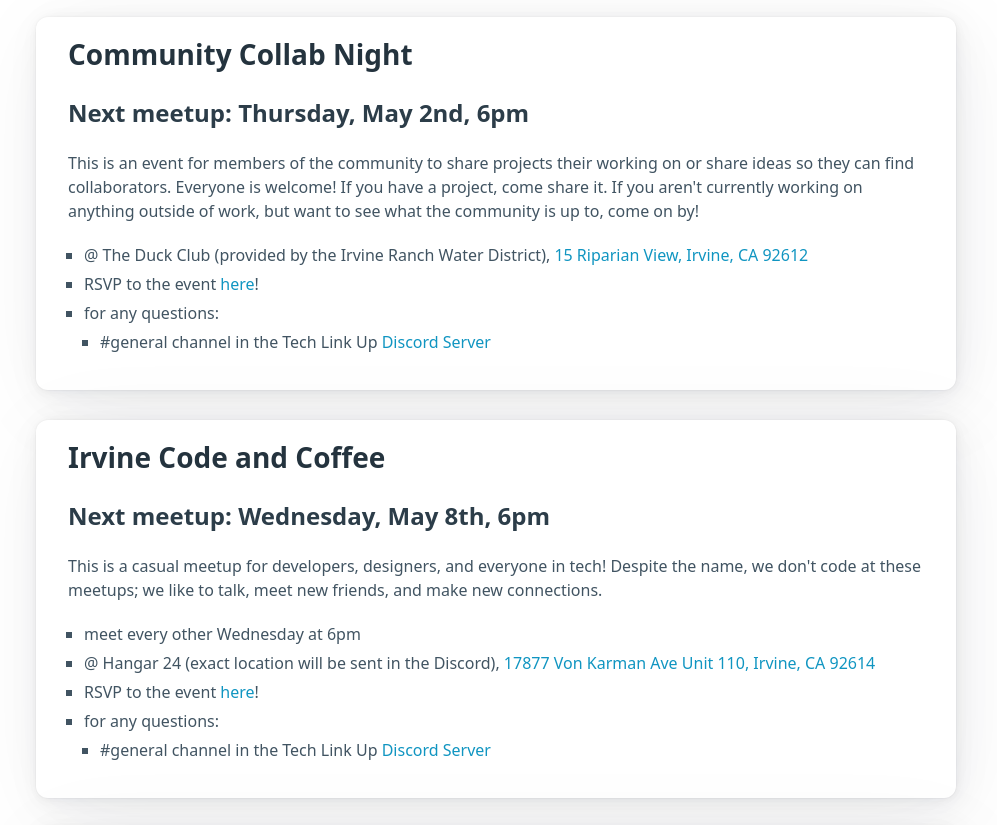
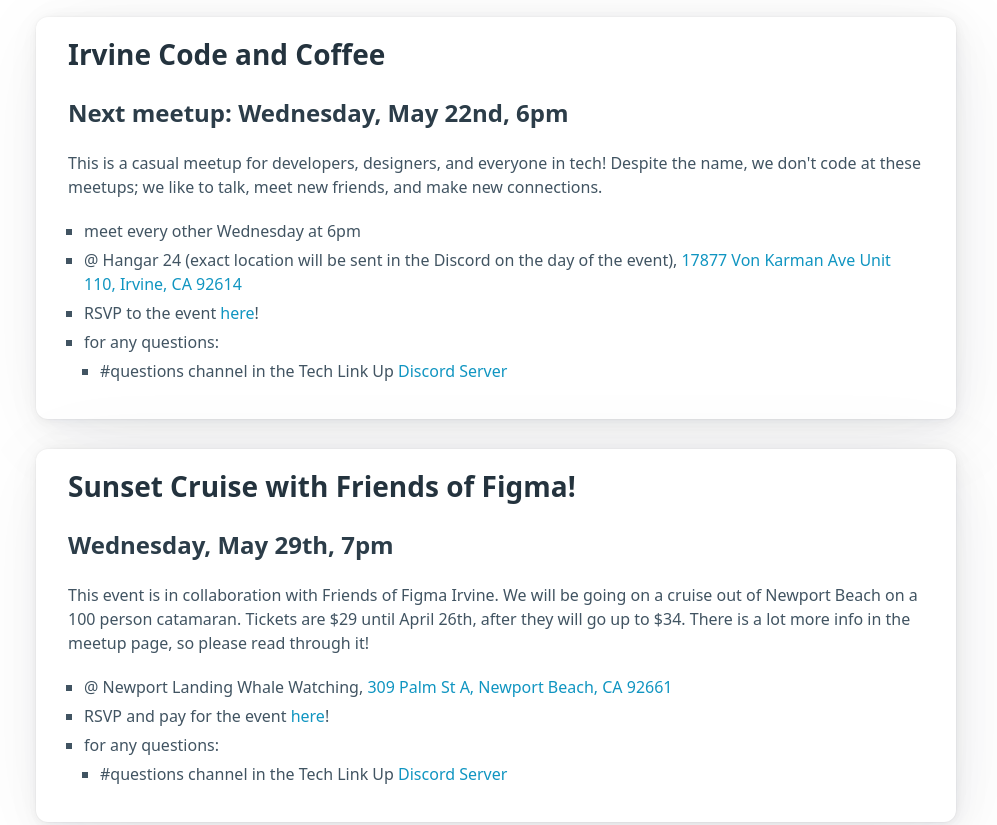
Before and after one commit to yujioshiro/personal-website, a Gatsby site: page /meetup in a window 1280 px wide. Shown: the part 107-932 px from the top of the page, without its empty margins (144-1141 px from the left). Built offline with nearby package versions, Linux system fonts and the light colour scheme; Gatsby itself is replaced by a stand-in of ours.

Commit message:
Update meetup info

```diff
--- a/src/pages/meetup/index.jsx
+++ b/src/pages/meetup/index.jsx
@@ -23,7 +23,7 @@
           </article>
         </div> */}
 
-        <div class="">
+        {/* <div class="">
           <article>
             <h2>Community Collab Night</h2>
             <h3>Next meetup: Thursday, May 2nd, 6pm</h3>
@@ -38,20 +38,20 @@
               </li>
             </ul>
           </article>
-        </div>
+        </div> */}
 
         <div class="">
           <article>
             <h2>Irvine Code and Coffee</h2>
-            <h3>Next meetup: Wednesday, May 8th, 6pm</h3>
+            <h3>Next meetup: Wednesday, May 22nd, 6pm</h3>
             <p>This is a casual meetup for developers, designers, and everyone in tech! Despite the name, we don't code at these meetups; we like to talk, meet new friends, and make new connections.</p>
             <ul>
               <li>meet every other Wednesday at 6pm</li>
-              <li>@ Hangar 24 (exact location will be sent in the Discord), <a href="https://maps.app.goo.gl/SUDHHD31Qq2J8Yqc7">17877 Von Karman Ave Unit 110, Irvine, CA 92614</a></li>
-              <li>RSVP to the event <a href="https://www.meetup.com/oc-tech-link-up/events/300037347" target='_blank'>here</a>!</li>
+              <li>@ Hangar 24 (exact location will be sent in the Discord on the day of the event), <a href="https://maps.app.goo.gl/SUDHHD31Qq2J8Yqc7">17877 Von Karman Ave Unit 110, Irvine, CA 92614</a></li>
+              <li>RSVP to the event <a href="https://www.meetup.com/oc-tech-link-up/events/300459716" target='_blank'>here</a>!</li>
               <li>for any questions:
                 <ul>
-                  <li>#general channel in the Tech Link Up <a href="https://discord.com/channels/1187489446245961748/1187489446245961751" target='_blank'>Discord Server</a></li>
+                  <li>#questions channel in the Tech Link Up <a href="https://discord.com/channels/1187489446245961748/1187489446245961751" target='_blank'>Discord Server</a></li>
                 </ul>
               </li>
             </ul>
@@ -68,7 +68,7 @@
               <li>RSVP and pay for the event <a href="https://www.meetup.com/friends-of-figma-irvine-ux-design-group/events/300377382" target='_blank'>here</a>!</li>
               <li>for any questions:
                 <ul>
-                  <li>#general channel in the Tech Link Up <a href="https://discord.com/channels/1187489446245961748/1187489446245961751" target='_blank'>Discord Server</a></li>
+                  <li>#questions channel in the Tech Link Up <a href="https://discord.com/channels/1187489446245961748/1187489446245961751" target='_blank'>Discord Server</a></li>
                 </ul>
               </li>
             </ul>
```
